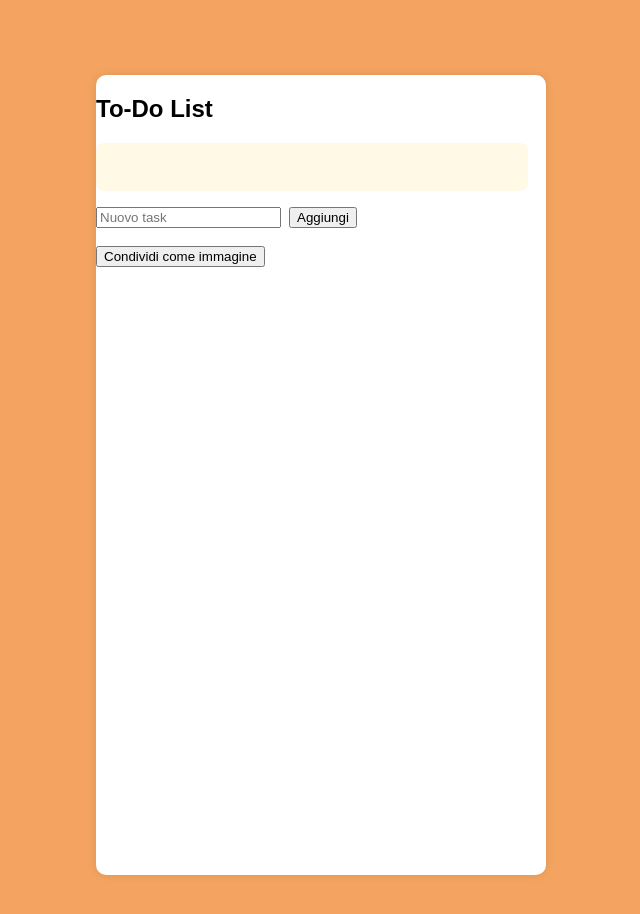
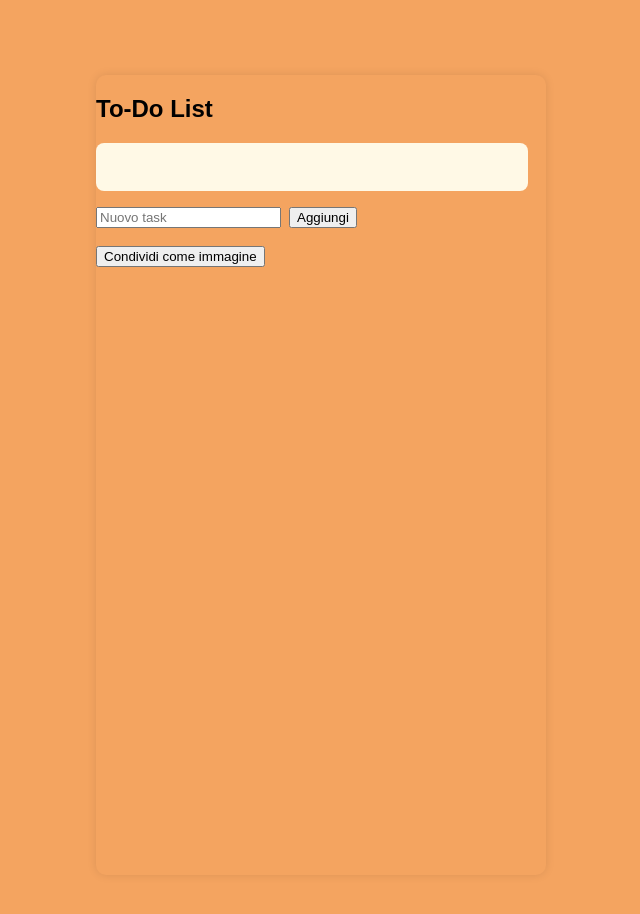
Before and after one commit to armandocacace/todo_list, a React (Create React App) app: page / in a window 1280 px wide. Shown: the top 914 px of the page, without its empty margins (319-959 px from the left). Built offline with nearby package versions, Linux system fonts and the light colour scheme.

Commit message:
Update App.css

```diff
--- a/src/App.css
+++ b/src/App.css
@@ -12,7 +12,7 @@
 }
 .content {
   width: 450px;
-  background: white;
+  background-color: #F4A460;
   border-radius: 10px;
   box-shadow: 0 0 10px rgba(0,0,0,0.1);
 }
```
